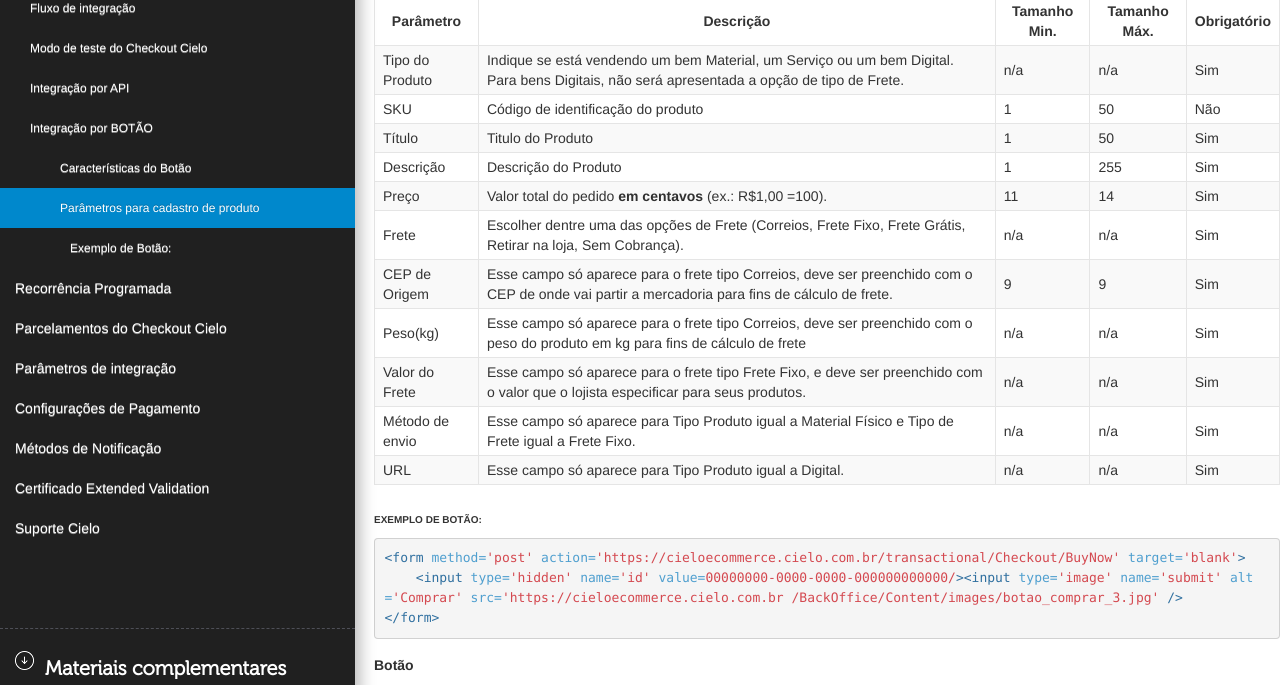
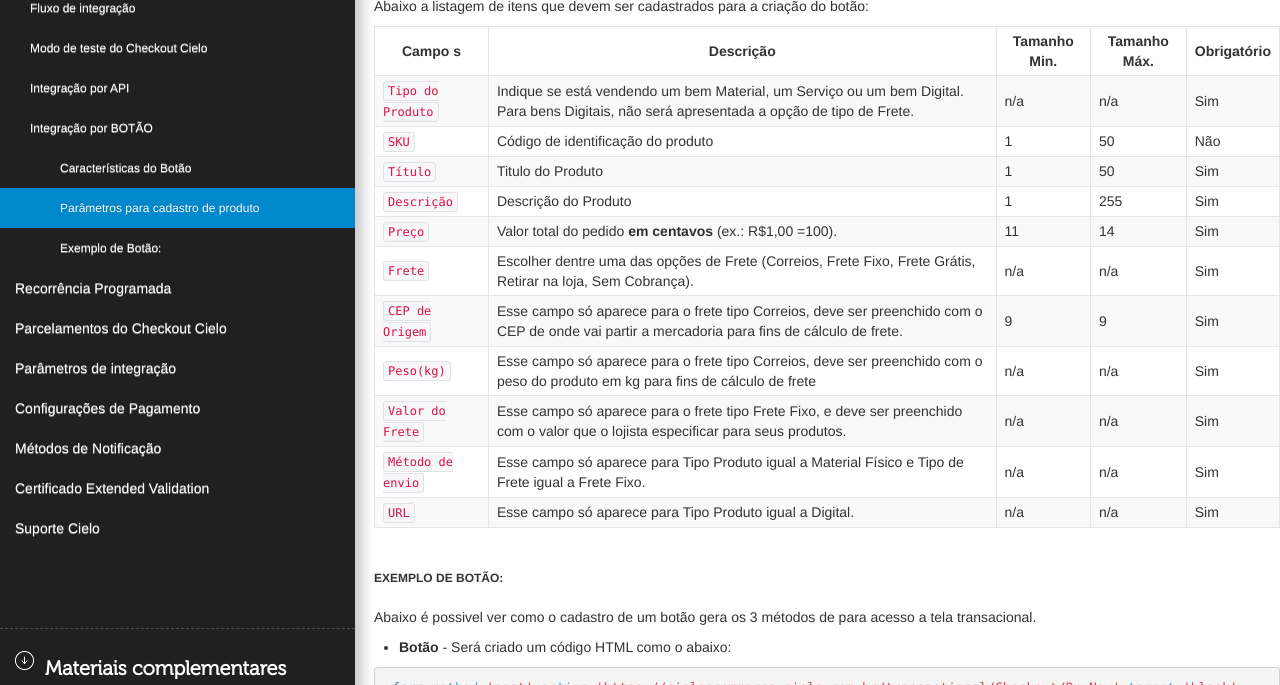
Before and after one commit to DeveloperCielo/Tutorial, a Jekyll site: the page built from _posts/2017-08-25-Checkout.md, in a window 1280 px wide and 1400 px high, scrolled down 19743 px. Shown: the part 262-947 px from the top of the window. Built offline with Jekyll 4.4.1, drawn with Linux system fonts in a browser that asks for light colours; some web fonts are replaced; some of the changed text lies outside the part shown; grey boxes are pictures that could not be loaded.

Commit message:
Updated '_posts/2017-08-25-Checkout.md' via CloudCannon

````diff
--- a/_posts/2017-08-25-Checkout.md
+++ b/_posts/2017-08-25-Checkout.md
@@ -672,25 +672,30 @@
 
 
 
-| Parâmetro       | Descrição                                                                                                                                      | Tamanho Min. | Tamanho Máx. | Obrigatório |
-|-----------------|------------------------------------------------------------------------------------------------------------------------------------------------|--------------|--------------|-------------|
-| Tipo do Produto | Indique se está vendendo um bem Material, um Serviço ou um bem Digital. Para bens Digitais, não será apresentada a opção de tipo de Frete.     | n/a          | n/a          | Sim         |
-| SKU             | Código de identificação do produto                                                                                                             | 1            | 50           | Não         |
-| Título          | Titulo do Produto                                                                                                                              | 1            | 50           | Sim         |
-| Descrição       | Descrição do Produto                                                                                                                           | 1            | 255          | Sim         |
-| Preço           | Valor total do pedido **em centavos** (ex.: R$1,00 =100).                                                                                      | 11           | 14           | Sim         |
-| Frete           | Escolher dentre uma das opções de Frete (Correios, Frete Fixo, Frete Grátis, Retirar na loja, Sem Cobrança).                                   | n/a          | n/a          | Sim         |
-| CEP de Origem   | Esse campo só aparece para o frete tipo Correios, deve ser preenchido com o CEP de onde vai partir a mercadoria para fins de cálculo de frete. | 9            | 9            | Sim         |
-| Peso(kg)        | Esse campo só aparece para o frete tipo Correios, deve ser preenchido com o peso do produto em kg para fins de cálculo de frete                | n/a          | n/a          | Sim         |
-| Valor do Frete  | Esse campo só aparece para o frete tipo Frete Fixo, e deve ser preenchido com o valor que o lojista especificar para seus produtos.            | n/a          | n/a          | Sim         |
-| Método de envio | Esse campo só aparece para Tipo Produto igual a Material Físico e Tipo de Frete igual a Frete Fixo.                                            | n/a          | n/a          | Sim         |
-| URL             | Esse campo só aparece para Tipo Produto igual a Digital.                                                                                       | n/a          | n/a          | Sim         |
-
-
-
-
-
-#### Exemplo de Botão:
+Abaixo a listagem de itens que devem ser cadastrados para a criação do botão:
+
+
+| Campo s          | Descrição                                                                                                                                      | Tamanho Min. | Tamanho Máx. | Obrigatório |
+|----- ------------|------------------------------------------------------------------------------------------------------------------------------------------------|--------------|--------------|-------------|
+|`Tipo do Produto` | Indique se está vendendo um bem Material, um Serviço ou um bem Digital. Para bens Digitais, não será apresentada a opção de tipo de Frete.     | n/a          | n/a          | Sim         |
+|`SKU`             | Código de identificação do produto                                                                                                             | 1            | 50           | Não         |
+|`Título`          | Titulo do Produto                                                                                                                              | 1            | 50           | Sim         |
+|`Descrição`       | Descrição do Produto                                                                                                                           | 1            | 255          | Sim         |
+|`Preço`           | Valor total do pedido **em centavos** (ex.: R$1,00 =100).                                                                                      | 11           | 14           | Sim         |
+|`Frete`           | Escolher dentre uma das opções de Frete (Correios, Frete Fixo, Frete Grátis, Retirar na loja, Sem Cobrança).                                   | n/a          | n/a          | Sim         |
+|`CEP de Origem`   | Esse campo só aparece para o frete tipo Correios, deve ser preenchido com o CEP de onde vai partir a mercadoria para fins de cálculo de frete. | 9            | 9            | Sim         |
+|`Peso(kg)`        | Esse campo só aparece para o frete tipo Correios, deve ser preenchido com o peso do produto em kg para fins de cálculo de frete                | n/a          | n/a          | Sim         |
+|`Valor do Frete`  | Esse campo só aparece para o frete tipo Frete Fixo, e deve ser preenchido com o valor que o lojista especificar para seus produtos.            | n/a          | n/a          | Sim         |
+|`Método de envio` | Esse campo só aparece para Tipo Produto igual a Material Físico e Tipo de Frete igual a Frete Fixo.                                            | n/a          | n/a          | Sim         |
+|`URL`             | Esse campo só aparece para Tipo Produto igual a Digital.                                                                                       | n/a          | n/a          | Sim         |
+
+
+### Exemplo de Botão:
+
+Abaixo é possivel ver como o cadastro de um botão gera os 3 métodos de para acesso a tela transacional.
+
+
+* **Botão** - Será criado um código HTML como o abaixo:
 
 ```html
 <form method='post' action='https://cieloecommerce.cielo.com.br/transactional/Checkout/BuyNow' target='blank'>
@@ -698,10 +703,12 @@
 </form>
 ```
 
-**Botão**
+**Exemplo de um botão Funcional:**
 
 <form method='post' action='https://cieloecommerce.cielo.com.br/transactionalvnext/order/buynow' target='blank'><input type='hidden' name='id' value='937874c6-a4d7-477e-9272-a4cb8b0c5f79' /><input type='image' name='submit' alt='Comprar' src='https://cieloecommerce.cielo.com.br/backoffice/Content/img/buttons/button-5-1.png'/></form>
 
+
+* **QR CODE E LINK**
 
 |QR Code|Link  |
 |-------|------|
````
